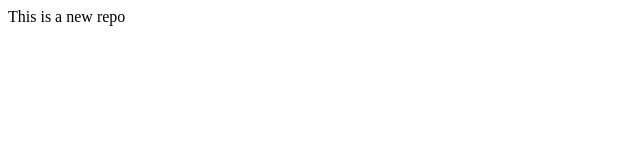
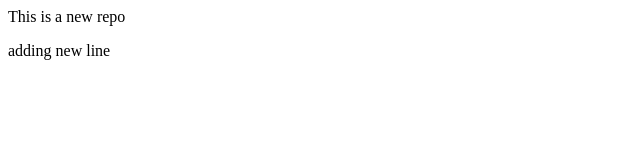
Before and after one commit to gajananusegit/localrepo, a plain HTML site: page index.html in a window 1280 px wide. Shown: the full height of the page, 0-640 px from the left. Drawn offline with Linux system fonts and the light colour scheme.

Commit message:
adding new line in index.html

```diff
--- a/index.html
+++ b/index.html
@@ -1 +1,2 @@
 <p>This is a new repo</p>
+<p>adding new line</p>
```
